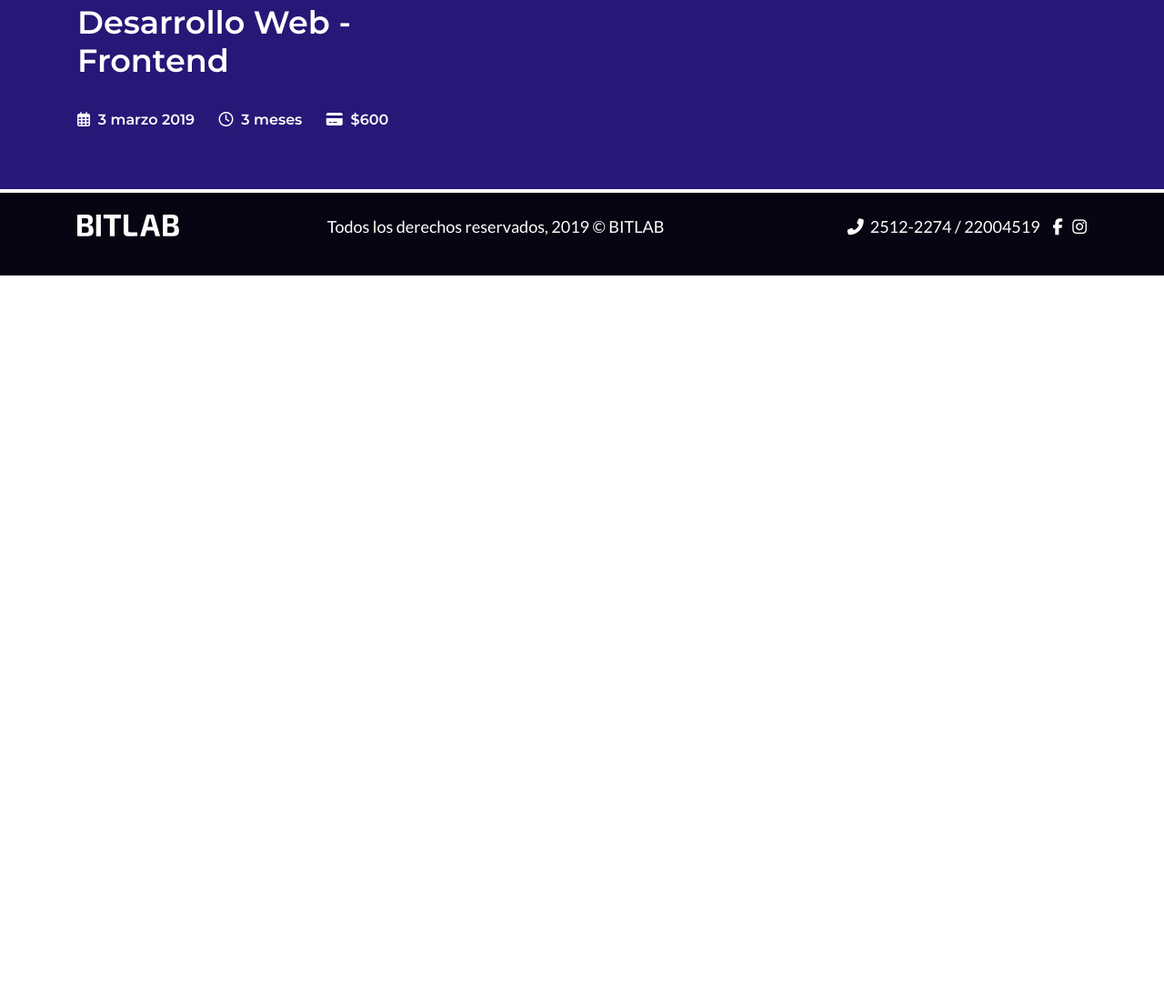
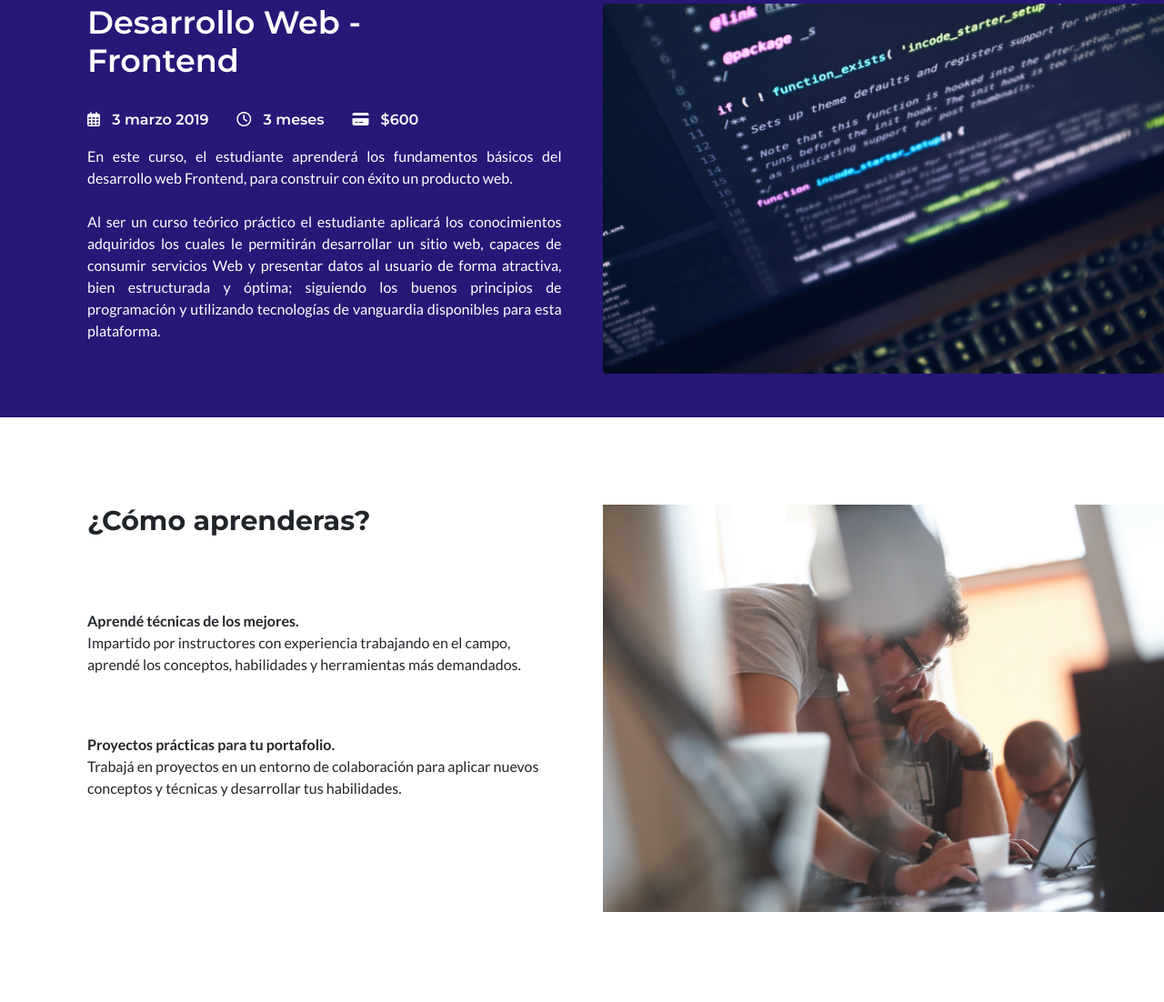
Before and after one commit to ctkrecords/bitlab-site, a plain HTML site: page course-detail.html in a window 1280 px wide. Shown: the part 140-1242 px from the top of the page at 91% size. Before the commit the page ends 800 px from the top, so only its background shows below. Drawn offline with nearby package versions, Linux system fonts and the light colour scheme.

Commit message:
ADDED: New changes to courses-detail

```diff
--- a/course-detail.html
+++ b/course-detail.html
@@ -19,7 +19,7 @@
             <nav class="container-fluid navbar pt-4 fixed-top navbar-expand-lg align-self-center pl-5 pr-4" id="menu">
                 <div class="row">
                     <div class="col-2 pl-0 pr-5">
-                        <a class="navbar-brand pl-5" href="#">
+                        <a class="navbar-brand pl-5" href="index.html">
                             <img src="images/bitlab_icon.svg" alt="Logo" class="" height="49px" width="40px">
                         </a>
                     </div>
@@ -51,27 +51,56 @@
 
     <div class="container-fluid pb-5 pt-5"></div>
 
-    <div class="container-fluid pt-5 pb-5" style="background: #271777">
-        <div class="container text-white">
-            <div class="row">
-                <div class="col-6">
+    <div class="container-fluid pt-5 pb-5 pr-0" style="background: #271777; overflow: hidden;">
+        <div class="row text-white">
+            <div class="col-6 pl-5">
+                <div class="container pl-5">
                     <h2 class="letras-desarrollo">
                         Desarrollo Web - <br> Frontend
                     </h2>
                     <br>
                     <p class="other-p">
-                        <i class="far fa-calendar-alt"></i>&nbsp;&nbsp;3 marzo 2019
-                        &nbsp;&nbsp;&nbsp;&nbsp;
-                        <i class="far fa-clock"></i>&nbsp;&nbsp;3 meses
-                        &nbsp;&nbsp;&nbsp;&nbsp;
-                        <i class="fas fa-credit-card"></i>&nbsp;&nbsp;$600
+                        <i class="far fa-calendar-alt"></i>&nbsp;&nbsp;&nbsp;3 marzo 2019
+                        &nbsp;&nbsp;&nbsp;&nbsp;&nbsp;
+                        <i class="far fa-clock"></i>&nbsp;&nbsp;&nbsp;3 meses
+                        &nbsp;&nbsp;&nbsp;&nbsp;&nbsp;
+                        <i class="fas fa-credit-card"></i>&nbsp;&nbsp;&nbsp;$600
                     </p>
-                    <p style="font-size: 1rem">
+                    <p style="font-size: 1rem" class="text-justify">
+                        En este curso, el estudiante aprenderá los fundamentos básicos del desarrollo web Frontend, para construir con éxito un producto web.
+                        <br><br>
+                        Al ser un curso teórico práctico el estudiante aplicará los conocimientos adquiridos los cuales le permitirán desarrollar un sitio web, capaces de consumir servicios Web y presentar datos al usuario de forma atractiva, bien estructurada y óptima; siguiendo los buenos principios de programación y utilizando tecnologías de vanguardia disponibles para esta plataforma.
 
                     </p>
                 </div>
-                <div class="col-6"></div>
             </div>
+            <div class="col-6 pr-0">
+                    <img class="img-fluid" src="images/Rectangle.png">
+            </div>
+        </div>
+    </div>
+
+    <div class="container-fluid pt-5 pb-5 pr-0" style="overflow: hidden; ">
+        <div class="row pt-5 pb-5">
+            <div class="col-6 pl-5">
+                <div class="container pl-5">
+                    <h2 class="h2-noticias">¿Cómo aprenderas?</h2><br><br><br>
+                    <p style="font-size: 1rem">
+                        <strong>Aprendé técnicas de los mejores.</strong><br>
+                        Impartido por instructores con experiencia trabajando en el campo, aprendé los conceptos, habilidades y herramientas más demandados.
+                    </p><br><br>
+                    <p style="font-size: 1rem">
+                        <strong>Proyectos prácticas para tu portafolio.</strong><br>
+                        Trabajá en proyectos en un entorno de colaboración para aplicar nuevos conceptos y técnicas y desarrollar tus habilidades.
+                    </p>
+                </div>
+
+            </div>
+            <div class="col-6 pr-0">
+                    <img class="img-fluid" src="images/Rectangle2.png">
+            </div>
+
+
         </div>
     </div>
 
```
Also changed, not shown: images/Rectangle.png (added), images/Rectangle2.png (added).
